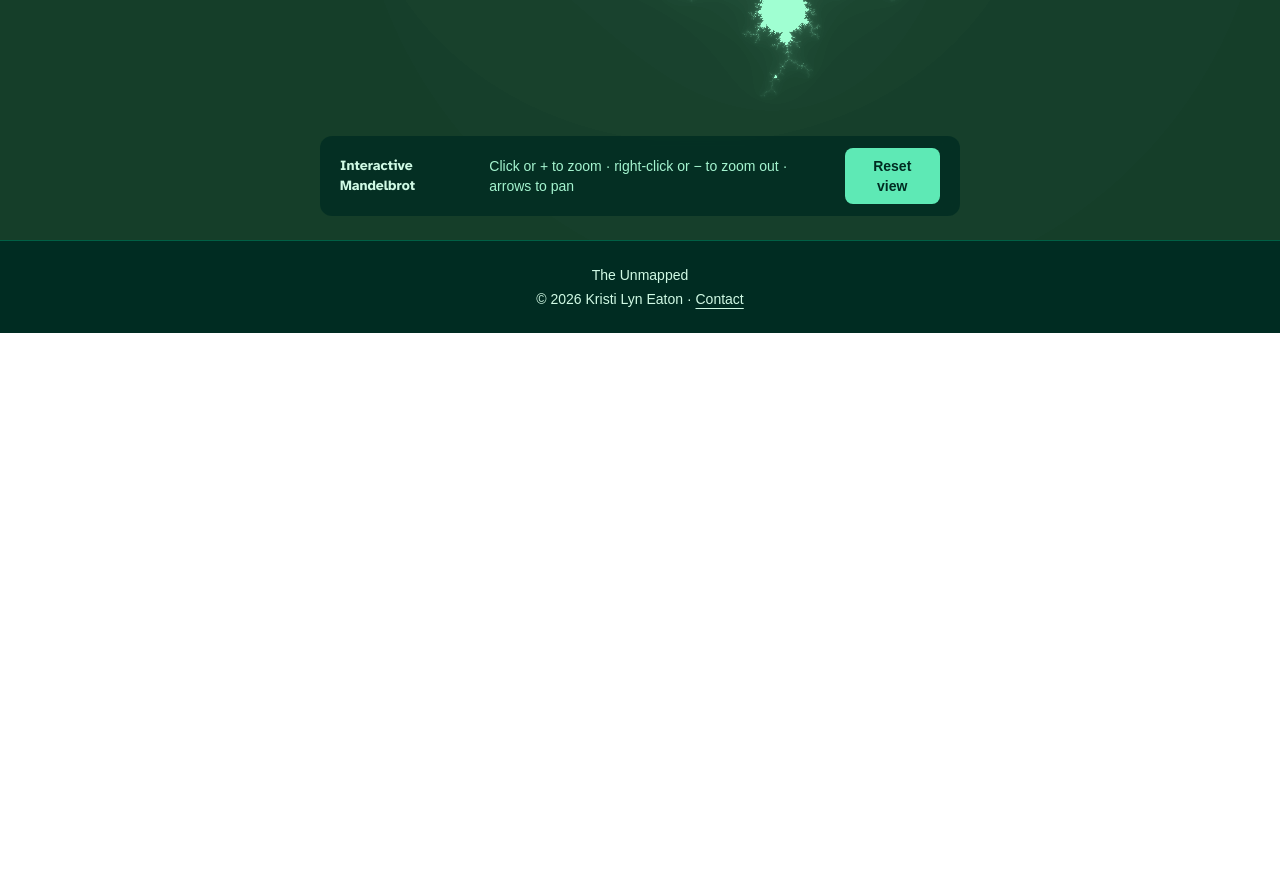
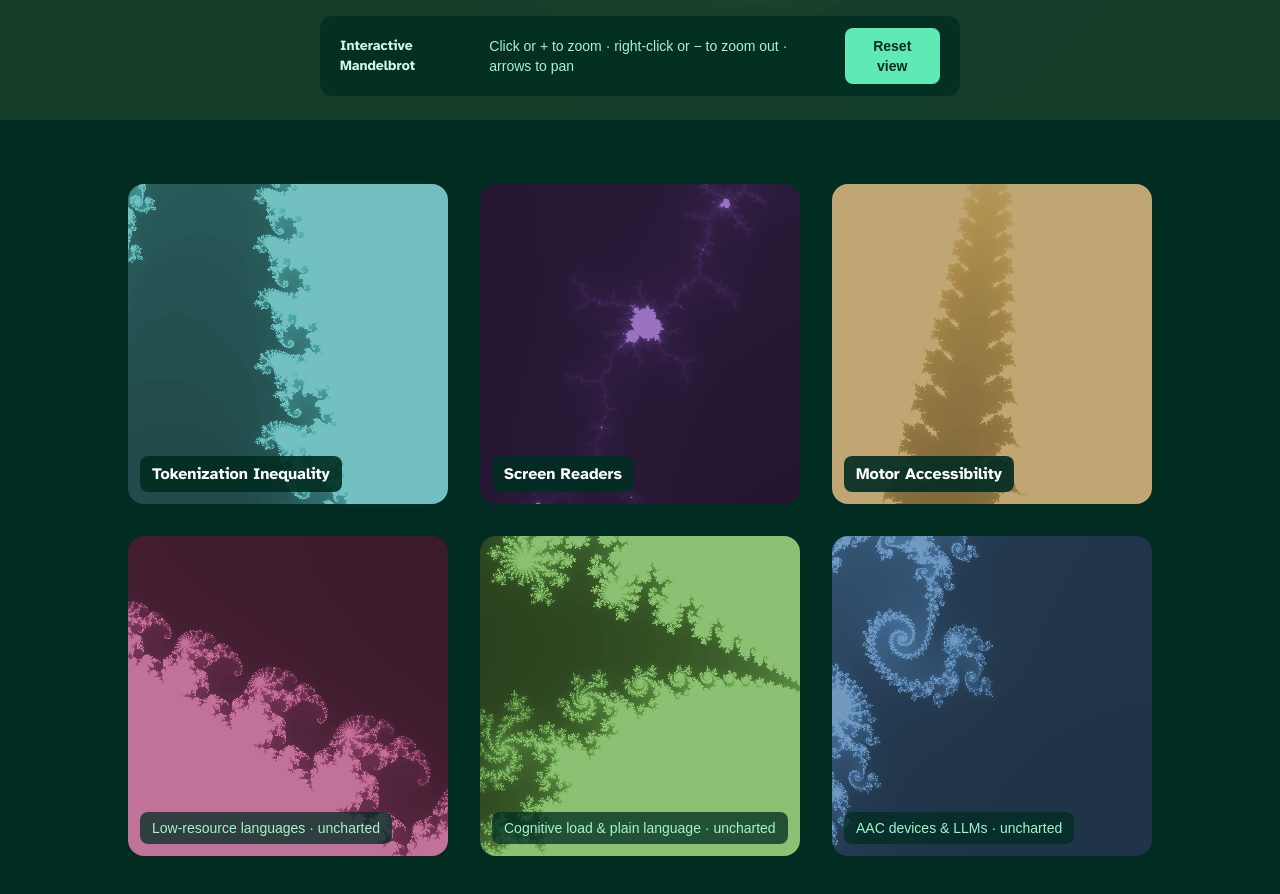
Before and after one commit to reachkristilyn/unmapped, a Next.js app: page / in a window 1280 px wide. Shown: the part 560-1454 px from the top of the page. Before the commit the page ends 893 px from the top, so only its background shows below. Built offline with nearby package versions, Linux system fonts and the light colour scheme.

Commit message:
edit home page

```diff
--- a/app/gaps/motor-accessibility/page.tsx
+++ b/app/gaps/motor-accessibility/page.tsx
@@ -27,7 +27,7 @@ export default function MotorAccessibility() {
           <TargetSizeDemo />
           <KeyboardDemo />
           <FatigueDemo />
-          <Waypoints={[
+          <Waypoints items={[
           "Meet target size minimums as a floor, not a ceiling. Fingers, tremors, and pointers all need room.",
           "Build with semantic HTML so every assistive device can reach every control.",
           "Count the actions your design demands, then cut them. Every click is a cost someone pays in effort.",
--- a/app/gaps/tokenization/page.tsx
+++ b/app/gaps/tokenization/page.tsx
@@ -25,7 +25,7 @@ export default function Tokenization() {
           </p>
         </div>
         <TokenDemo />
-        <Waypoints={[
+        <Waypoints items={[
           "Build tokenizers on genuinely multilingual data so no language inherits the leftovers.",
           "Price by meaning delivered, not tokens consumed, so two people asking the same question pay the same.",
           "Report token efficiency across languages as a published benchmark, the way models report accuracy.",
--- a/app/page.tsx
+++ b/app/page.tsx
@@ -1,8 +1,18 @@
 import Mandelbrot from "@/components/Mandelbrot";
+import MandelbrotTile from "@/components/MandelbrotTile";
+
+const tiles = [
+  { title: "Tokenization Inequality", href: "/gaps/tokenization", cx: -0.7453, cy: 0.1127, scale: 0.02, hue: 180 },
+  { title: "Screen Readers", href: "/gaps/screen-readers", cx: -0.16, cy: 1.0405, scale: 0.06, hue: 270 },
+  { title: "Motor Accessibility", href: "/gaps/motor-accessibility", cx: -1.25066, cy: 0.02012, scale: 0.005, hue: 40 },
+  { title: "Low-resource languages", cx: 0.2925, cy: 0.0149, scale: 0.01, hue: 330 },
+  { title: "Cognitive load & plain language", cx: -0.5251993, cy: 0.5251993, scale: 0.03, hue: 100 },
+  { title: "AAC devices & LLMs", cx: -0.7746806, cy: 0.1374168, scale: 0.008, hue: 210 },
+];
 
 export default function Home() {
   return (
-<main id="main" className="relative h-screen bg-black text-white">
+<main id="main" className="relative h-[85vh] bg-black text-white">
         <div className="absolute inset-0">
         <Mandelbrot />
       </div>
@@ -16,6 +26,25 @@ export default function Home() {
           Essays, interviews &amp; interactive demos that explain the problems and explore better solutions.
   </p>*/}
       </div>
+      <section className="relative z-10 bg-emerald-950 px-6 py-16">
+        <ul className="mx-auto max-w-5xl grid gap-8 sm:grid-cols-2 lg:grid-cols-3 list-none">
+          {tiles.map(t => (
+            <li key={t.title} className="relative aspect-square rounded-2xl overflow-hidden">
+              <MandelbrotTile cx={t.cx} cy={t.cy} scale={t.scale} hue={t.hue} />
+              {t.href ? (
+                <a href={t.href}
+                  className="absolute bottom-3 left-3 rounded-lg bg-emerald-950/90 px-3 py-1.5 text-white font-semibold underline-offset-4 hover:underline focus-visible:outline-2 focus-visible:outline-offset-2 focus-visible:outline-white [font-family:var(--font-atkinson)]">
+                  {t.title}
+                </a>
+              ) : (
+                <p className="absolute bottom-3 left-3 rounded-lg bg-emerald-950/75 px-3 py-1.5 text-emerald-200 text-sm">
+                  {t.title} · uncharted
+                </p>
+              )}
+            </li>
+          ))}
+        </ul>
+      </section>
     </main>
   );
 }
--- /dev/null
+++ b/components/MandelbrotTile.tsx
@@ -0,0 +1,55 @@
+"use client";
+import { useEffect, useRef } from "react";
+
+export default function MandelbrotTile({
+  cx, cy, scale, hue,
+}: { cx: number; cy: number; scale: number; hue: number }) {
+  const canvasRef = useRef<HTMLCanvasElement>(null);
+
+  useEffect(() => {
+    const canvas = canvasRef.current;
+    if (!canvas) return;
+    const ctx = canvas.getContext("2d");
+    if (!ctx) return;
+    const w = (canvas.width = canvas.offsetWidth);
+    const h = (canvas.height = canvas.offsetHeight);
+    const img = ctx.createImageData(w, h);
+    const maxIter = 120;
+    const aspect = w / h;
+
+    for (let px = 0; px < w; px++) {
+      for (let py = 0; py < h; py++) {
+        const x0 = cx + ((px / w) * 2 - 1) * scale * aspect;
+        const y0 = cy + ((py / h) * 2 - 1) * scale;
+        let x = 0, y = 0, i = 0;
+        while (x * x + y * y <= 4 && i < maxIter) {
+          const xt = x * x - y * y + x0;
+          y = 2 * x * y + y0;
+          x = xt;
+          i++;
+        }
+        const idx = (py * w + px) * 4;
+        const t = i / maxIter;
+        // subdued HSL: fixed sat/light curve, hue per tile
+        const l = 12 + t * 48; // lightness 12–60%
+        const [r, g, b] = hslToRgb(hue, 38, l);
+        img.data[idx] = r;
+        img.data[idx + 1] = g;
+        img.data[idx + 2] = b;
+        img.data[idx + 3] = 255;
+      }
+    }
+    ctx.putImageData(img, 0, 0);
+  }, [cx, cy, scale, hue]);
+
+  return <canvas ref={canvasRef} aria-hidden="true" className="w-full h-full" />;
+}
+
+function hslToRgb(h: number, s: number, l: number): [number, number, number] {
+  s /= 100; l /= 100;
+  const k = (n: number) => (n + h / 30) % 12;
+  const a = s * Math.min(l, 1 - l);
+  const f = (n: number) =>
+    l - a * Math.max(-1, Math.min(k(n) - 3, Math.min(9 - k(n), 1)));
+  return [Math.round(f(0) * 255), Math.round(f(8) * 255), Math.round(f(4) * 255)];
+}
```
